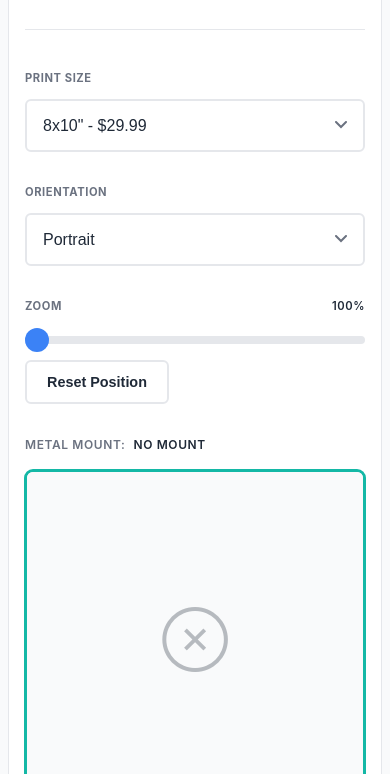
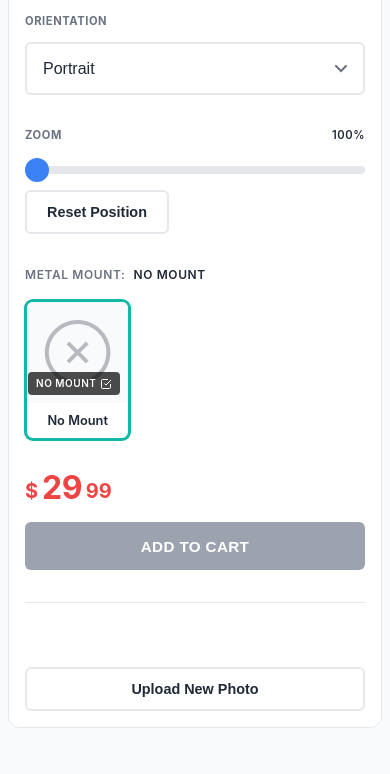
Before and after one commit to rdelphin/MyProjects, a plain HTML site: page Modenlo/framer.html in a window 390 px wide. Shown: the part 673-1447 px from the top of the page. After the commit the page ends 1409 px from the top, so only its background shows below. Drawn offline with Linux system fonts and the light colour scheme; no server answers.

Commit message:
Framer Layout 3 cols price bottom

```diff
--- a/Modenlo/style.css
+++ b/Modenlo/style.css
@@ -726,6 +726,37 @@ body {
         padding-top: var(--space-4);
     }
 
+    /* Reorder elements on mobile */
+    .order-form-col {
+        display: flex;
+        flex-direction: column;
+    }
+
+    /* Form sections (size, orientation, zoom) stay at top */
+    .form-section {
+        order: 1;
+    }
+
+    /* Mount section comes after form sections */
+    #mountSection,
+    #clockHandsSection,
+    #frameOptionsSection {
+        order: 2;
+    }
+
+    /* Price/cart row moves after mounts */
+    .price-cart-row {
+        order: 3;
+        flex-direction: column;
+        gap: var(--space-4);
+        align-items: stretch;
+    }
+
+    /* Upload button stays at bottom */
+    .upload-new-btn {
+        order: 4;
+    }
+
     .order-title {
         font-size: 1.5rem;
     }
@@ -734,20 +765,16 @@ body {
         font-size: 2.5rem;
     }
 
-    .price-cart-row {
-        flex-direction: column;
-        gap: var(--space-4);
-        align-items: stretch;
-    }
-
     .add-to-cart-main {
         width: 100%;
         font-size: 1rem;
         padding: 1rem var(--space-6);
     }
 
+    /* Change mount grid to 3 columns on mobile */
     .mount-grid-cards {
-        grid-template-columns: 1fr;
+        grid-template-columns: repeat(3, 1fr);
+        gap: var(--space-2);
     }
 
     .form-select {
```
Also changed, not shown: Modenlo/server/data/downloads.json (+7 -0 lines).
